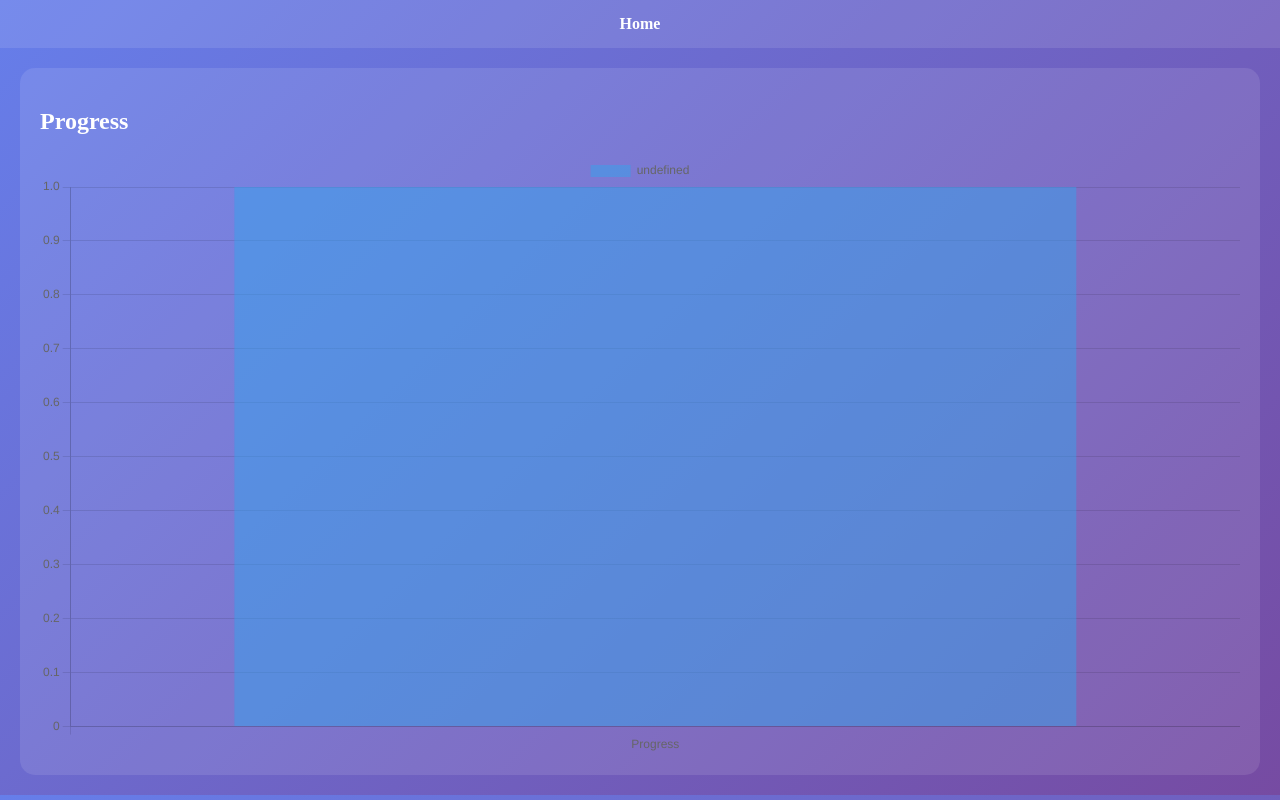
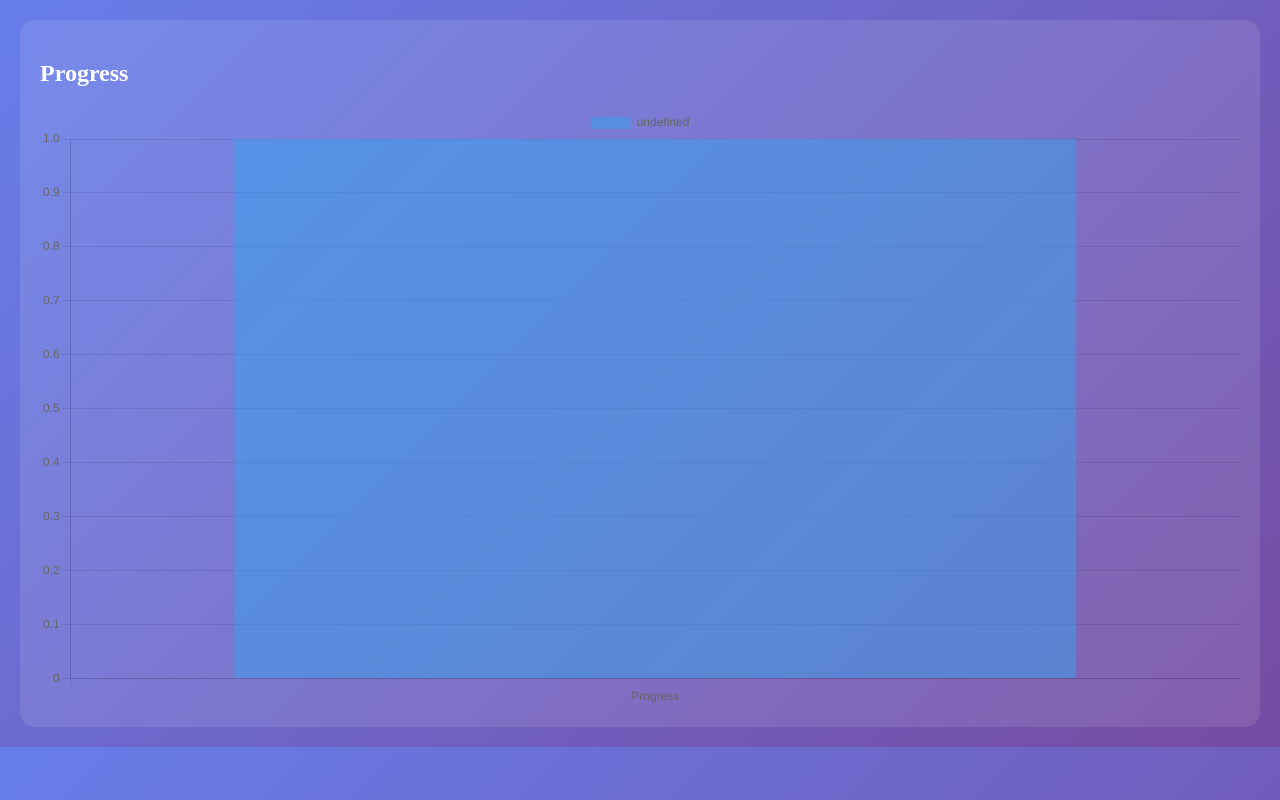
Before and after one commit to deepakbpit2504/ml-visualizer-tool, a plain HTML site: page dashboard.html in a window 1280 px wide. Drawn offline with nearby package versions, Linux system fonts and the light colour scheme.

Commit message:
Update dashboard.html

```diff
--- a/dashboard.html
+++ b/dashboard.html
@@ -8,13 +8,11 @@
 
 <body>
 
-<nav>
-<a href="index.html">Home</a>
-</nav>
-
 <div class="card">
 <h2>Progress</h2>
+
 <canvas id="chart"></canvas>
+
 </div>
 
 </body>
```
